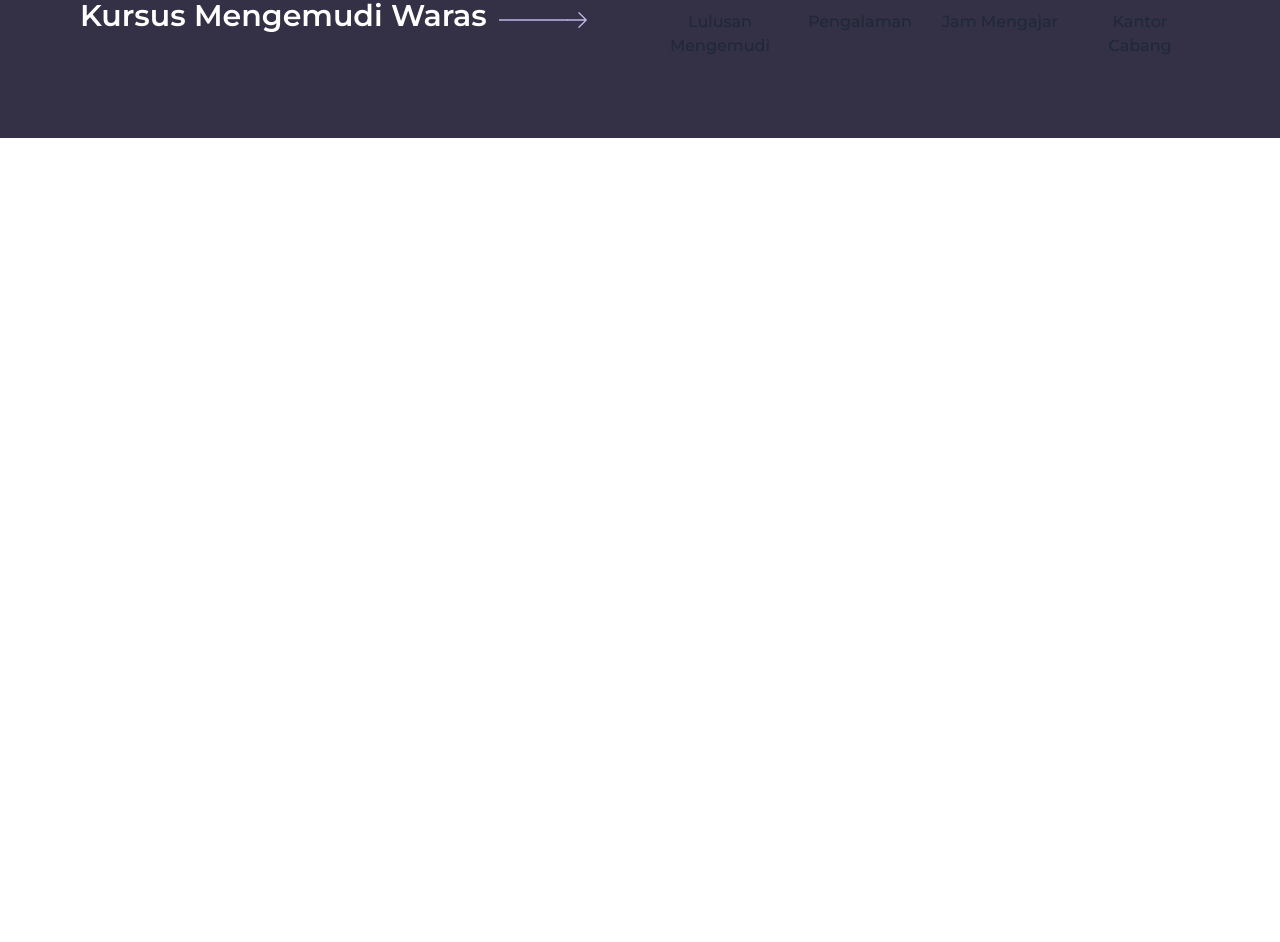
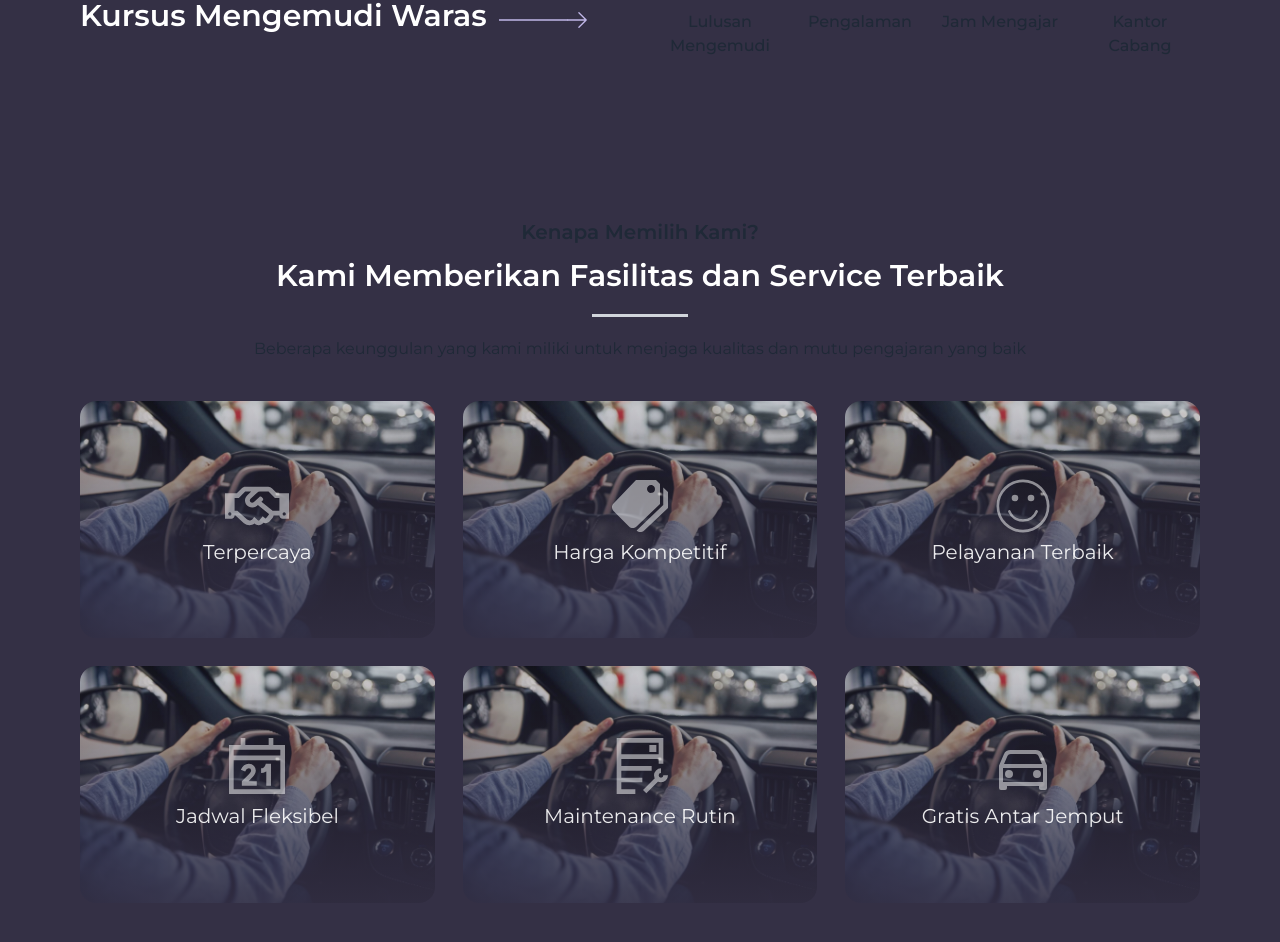
Before and after one commit to dj1samsoe/waras-profile, a Next.js app: page / in a window 1280 px wide. Shown: the part 1698-2640 px from the top of the page. Before the commit the page ends 1836 px from the top, so only its background shows below. Built offline with nearby package versions, Linux system fonts and the light colour scheme.

Commit message:
feat: add Facilities Section

```diff
--- a/app/page.tsx
+++ b/app/page.tsx
@@ -4,9 +4,14 @@ import { MdWhatsapp } from "react-icons/md";
 import Image from "next/image";
 import AnimateCounter from "@/common/components/elements/AnimateCounter";
 import { RiSteering2Line } from "react-icons/ri";
-import { FaAddressCard, FaChartLine } from "react-icons/fa";
+import { FaAddressCard, FaChartLine, FaRegHandshake } from "react-icons/fa";
 import { FaClockRotateLeft } from "react-icons/fa6";
 import { BsBuildingGear } from "react-icons/bs";
+import Breakline from "@/common/components/elements/Breakline";
+import { IoMdPricetags } from "react-icons/io";
+import { CiFaceSmile } from "react-icons/ci";
+import { GrHostMaintenance, GrSchedule } from "react-icons/gr";
+import { IoCarOutline } from "react-icons/io5";
 
 export const metadata: Metadata = {
   title: `${METADATA.creator} - Kursus Mengemudi Terbaik di Krian`,
@@ -25,7 +30,7 @@ export default function Home() {
           backgroundPosition: "bottom, center",
         }}
       >
-        <div className="grid lg:grid-cols-5 md:grid-cols-2 grid-cols-1 md:px-20 px-5 max-w-screen-2xl bg-gradient-to-r from-[#343045] via-[#343045]/90 to-transparent">
+        <div className="grid lg:grid-cols-5 md:grid-cols-2 grid-cols-1 md:px-20 px-5 max-w-screen-2xl bg-gradient-to-r from-[#343045] via-[#343045]/90 to-[#343045]/20">
           <div className="lg:col-span-3 space-y-5 h-screen flex flex-col justify-center">
             <div className="flex flex-col gap-5 ">
               <h1 className="md:text-5xl text-4xl font-semibold">
@@ -111,7 +116,7 @@ export default function Home() {
               <Image src="/arrow.svg" alt="logo" width={100} height={100} />
             </div>
           </div>
-          <div className="grid lg:grid-cols-4 grid-cols-2 lg:gap-5 gap-8">
+          <div className="grid lg:grid-cols-4 grid-cols-2 lg:gap-5 gap-8 md:pt-0 pt-3">
             <div className="flex flex-col items-center space-y-3">
               <div className="relative">
                 <FaAddressCard className="absolute bottom-3 right-1 w-16 h-16 -z[50] text-white/10" />
@@ -161,6 +166,128 @@ export default function Home() {
           </div>
         </div>
       </section>
+      <section
+        className="max-w-screen-2xl md:px-20 px-5 py-20 flex flex-col space-y-5 items-center justify-center"
+        id="fasilitas"
+      >
+        <div className="flex flex-col items-center space-y-5 pb-5">
+          <div className="flex flex-col space-y-3 items-center">
+            <p className="md:text-xl text-lg font-semibold">
+              Kenapa Memilih Kami?
+            </p>
+            <h1 className="md:text-3xl text-2xl font-semibold text-white">
+              Kami Memberikan Fasilitas dan Service Terbaik
+            </h1>
+          </div>
+          <Breakline className="w-24 border-2" />
+          <p className="text-md">
+            Beberapa keunggulan yang kami miliki untuk menjaga kualitas dan mutu
+            pengajaran yang baik
+          </p>
+        </div>
+        <div className="grid lg:grid-cols-3 md:grid-cols-2 grid-cols-1 gap-7">
+          <div className="relative">
+            <Image
+              src="/about.webp"
+              alt="fasilitas-image"
+              width={500}
+              height={500}
+              className="w-full object-cover rounded-2xl"
+            />
+            <div className="absolute top-0 left-0 bottom-0 right-0 w-full h-full bg-gradient-to-t from-[#343045]/90 via-[#343045]/60 to-[#343045]/20">
+              <div className="flex flex-col items-center justify-center h-full w-full">
+                <FaRegHandshake className="w-16 h-16 text-white/50" />
+                <p className="text-xl font-reguler text-white/90">Terpercaya</p>
+              </div>
+            </div>
+          </div>
+          <div className="relative">
+            <Image
+              src="/about.webp"
+              alt="fasilitas-image"
+              width={500}
+              height={500}
+              className="w-full object-cover rounded-2xl"
+            />
+            <div className="absolute top-0 left-0 bottom-0 right-0 w-full h-full bg-gradient-to-t from-[#343045]/90 via-[#343045]/60 to-[#343045]/20">
+              <div className="flex flex-col items-center justify-center h-full w-full">
+                <IoMdPricetags className="w-16 h-16 text-white/50" />
+                <p className="text-xl font-reguler text-white/90">
+                  Harga Kompetitif
+                </p>
+              </div>
+            </div>
+          </div>
+          <div className="relative">
+            <Image
+              src="/about.webp"
+              alt="fasilitas-image"
+              width={500}
+              height={500}
+              className="w-full object-cover rounded-2xl"
+            />
+            <div className="absolute top-0 left-0 bottom-0 right-0 w-full h-full bg-gradient-to-t from-[#343045]/90 via-[#343045]/60 to-[#343045]/20">
+              <div className="flex flex-col items-center justify-center h-full w-full">
+                <CiFaceSmile className="w-16 h-16 text-white/50" />
+                <p className="text-xl font-reguler text-white/90">
+                  Pelayanan Terbaik
+                </p>
+              </div>
+            </div>
+          </div>
+          <div className="relative">
+            <Image
+              src="/about.webp"
+              alt="fasilitas-image"
+              width={500}
+              height={500}
+              className="w-full object-cover rounded-2xl"
+            />
+            <div className="absolute top-0 left-0 bottom-0 right-0 w-full h-full bg-gradient-to-t from-[#343045]/90 via-[#343045]/60 to-[#343045]/20">
+              <div className="flex flex-col space-y-2 items-center justify-center h-full w-full">
+                <GrSchedule className="w-14 h-14 text-white/50" />
+                <p className="text-xl font-reguler text-white/90">
+                  Jadwal Fleksibel
+                </p>
+              </div>
+            </div>
+          </div>
+          <div className="relative">
+            <Image
+              src="/about.webp"
+              alt="fasilitas-image"
+              width={500}
+              height={500}
+              className="w-full object-cover rounded-2xl"
+            />
+            <div className="absolute top-0 left-0 bottom-0 right-0 w-full h-full bg-gradient-to-t from-[#343045]/90 via-[#343045]/60 to-[#343045]/20">
+              <div className="flex flex-col space-y-2 items-center justify-center h-full w-full">
+                <GrHostMaintenance className="w-14 h-14 text-white/50" />
+                <p className="text-xl font-reguler text-white/90">
+                  Maintenance Rutin
+                </p>
+              </div>
+            </div>
+          </div>
+          <div className="relative">
+            <Image
+              src="/about.webp"
+              alt="fasilitas-image"
+              width={500}
+              height={500}
+              className="w-full object-cover rounded-2xl"
+            />
+            <div className="absolute top-0 left-0 bottom-0 right-0 w-full h-full bg-gradient-to-t from-[#343045]/90 via-[#343045]/60 to-[#343045]/20">
+              <div className="flex flex-col items-center justify-center h-full w-full">
+                <IoCarOutline className="w-16 h-16 text-white/50" />
+                <p className="text-xl font-reguler text-white/90">
+                  Gratis Antar Jemput
+                </p>
+              </div>
+            </div>
+          </div>
+        </div>
+      </section>
     </>
   );
 }
--- a/common/components/layouts/Navbar/MenuItems.tsx
+++ b/common/components/layouts/Navbar/MenuItems.tsx
@@ -15,7 +15,7 @@ export default function MenuItems() {
           </Link>
         </li>
         <li>
-          <Link href={"#Fasilitas"} aria-label="Fasilitas">
+          <Link href={"#fasilitas"} aria-label="Fasilitas">
             Fasilitas
           </Link>
         </li>
```
